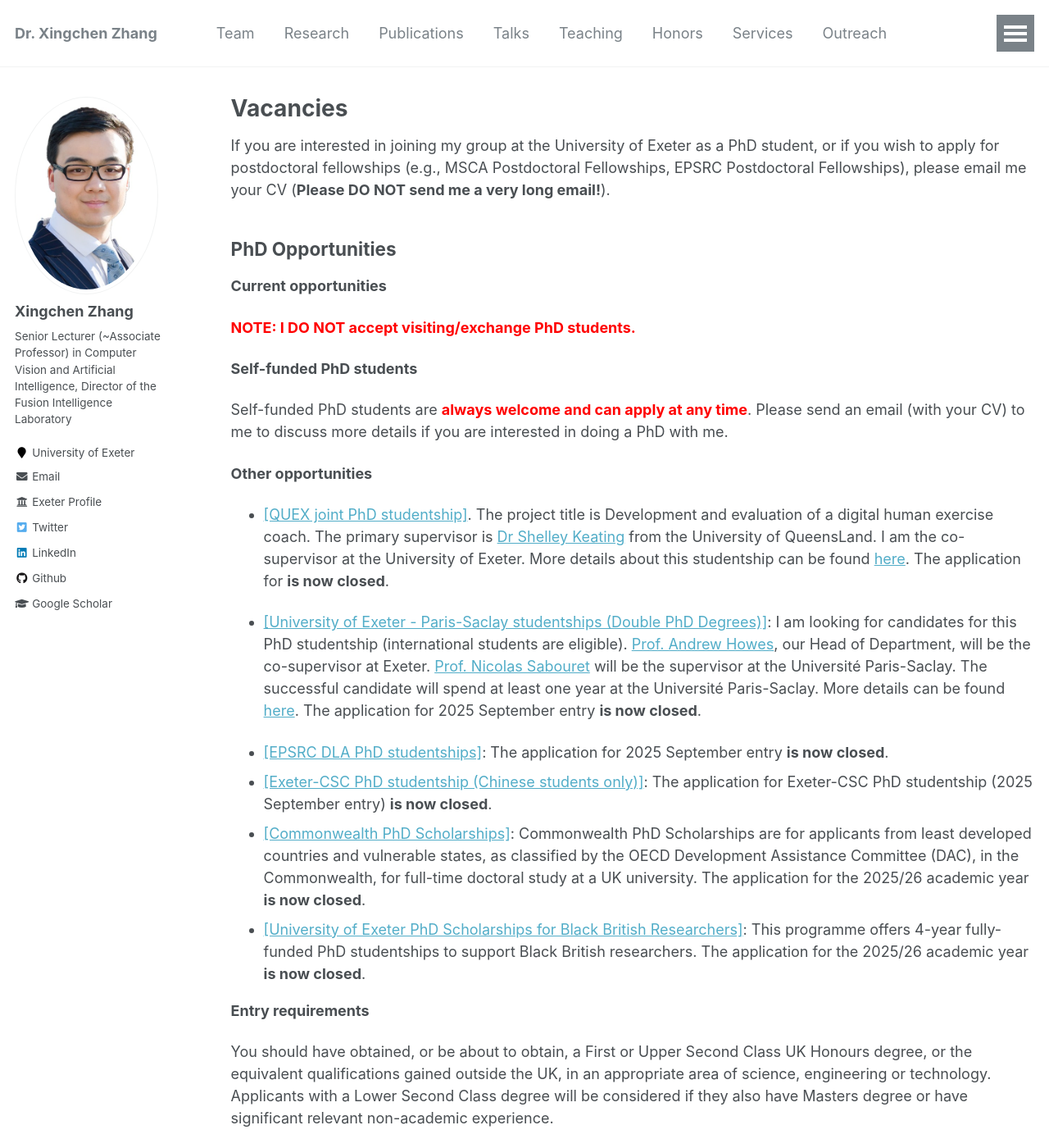
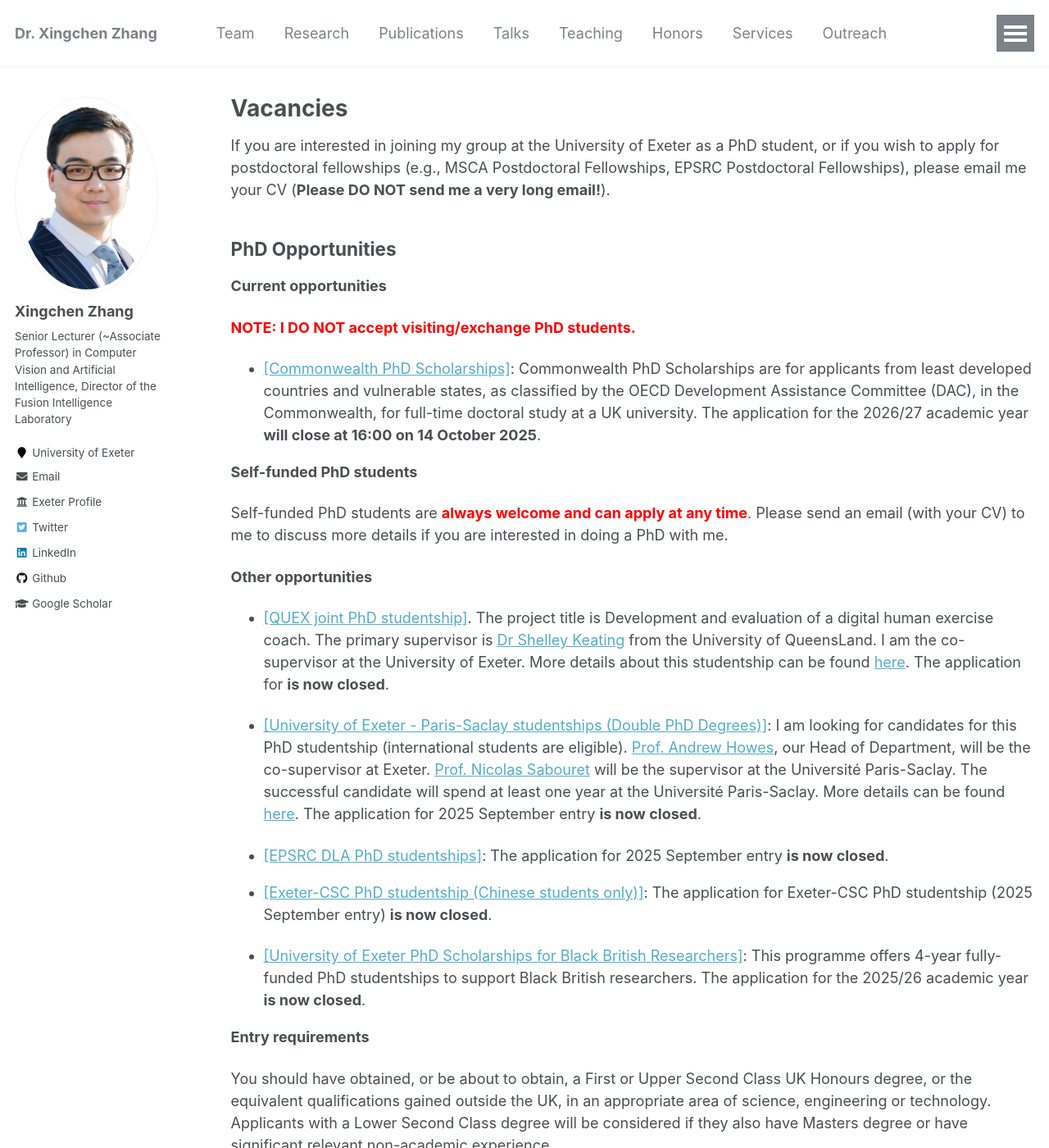
Before and after one commit to xingchenzhang/xingchenzhang.github.io, a Jekyll site: the page built from _pages/vacancies.md, in a window 1280 px wide and 1400 px high. Shown: the whole window at 82% size. Built offline with Jekyll 4.4.1, drawn with Linux system fonts in a browser that asks for light colours; some of the changed lines change nothing that is shown.

Commit message:
update commonwealth phd studentship

```diff
--- a/_pages/vacancies.md
+++ b/_pages/vacancies.md
@@ -15,6 +15,7 @@
 
 **<span style="color: red;">NOTE: I DO NOT accept visiting/exchange PhD students.</span>**
 
+- [[Commonwealth PhD Scholarships]](https://cscuk.fcdo.gov.uk/scholarships/commonwealth-phd-scholarships-for-least-developed-countries-and-vulnerable-states/): Commonwealth PhD Scholarships are for applicants from least developed countries and vulnerable states, as classified by the OECD Development Assistance Committee (DAC), in the Commonwealth, for full-time doctoral study at a UK university. The application for the 2026/27 academic year **will close at 16:00 on 14 October 2025**.
 
 **Self-funded PhD students**
 
@@ -29,7 +30,7 @@
 
 - [[EPSRC DLA PhD studentships]](https://www.exeter.ac.uk/study/pg-research/funding/phdfunding/fundedcentres/epsrcdla/): The application for 2025 September entry **is now closed**.
 - [[Exeter-CSC PhD studentship (Chinese students only)]](https://www.exeter.ac.uk/study/pg-research/csc-scholarships/): The application for Exeter-CSC PhD studentship (2025 September entry) **is now closed**.
-- [[Commonwealth PhD Scholarships]](https://cscuk.fcdo.gov.uk/scholarships/commonwealth-phd-scholarships-for-least-developed-countries-and-vulnerable-states/): Commonwealth PhD Scholarships are for applicants from least developed countries and vulnerable states, as classified by the OECD Development Assistance Committee (DAC), in the Commonwealth, for full-time doctoral study at a UK university. The application for the 2025/26 academic year **is now closed**.
+
 - [[University of Exeter PhD Scholarships for Black British Researchers]](https://www.exeter.ac.uk/study/pg-research/funding/phdfunding/black-british/): This programme offers 4-year fully-funded PhD studentships to support Black British researchers. The application for the 2025/26 academic year **is now closed**.
 
 
```
